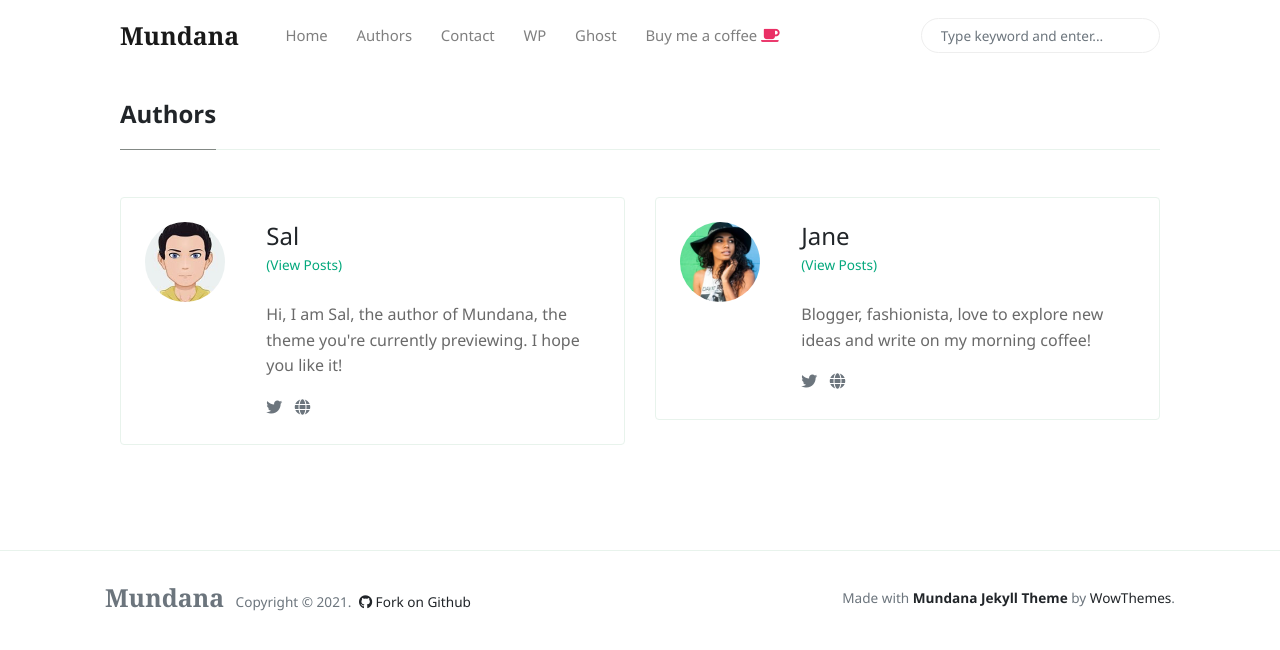
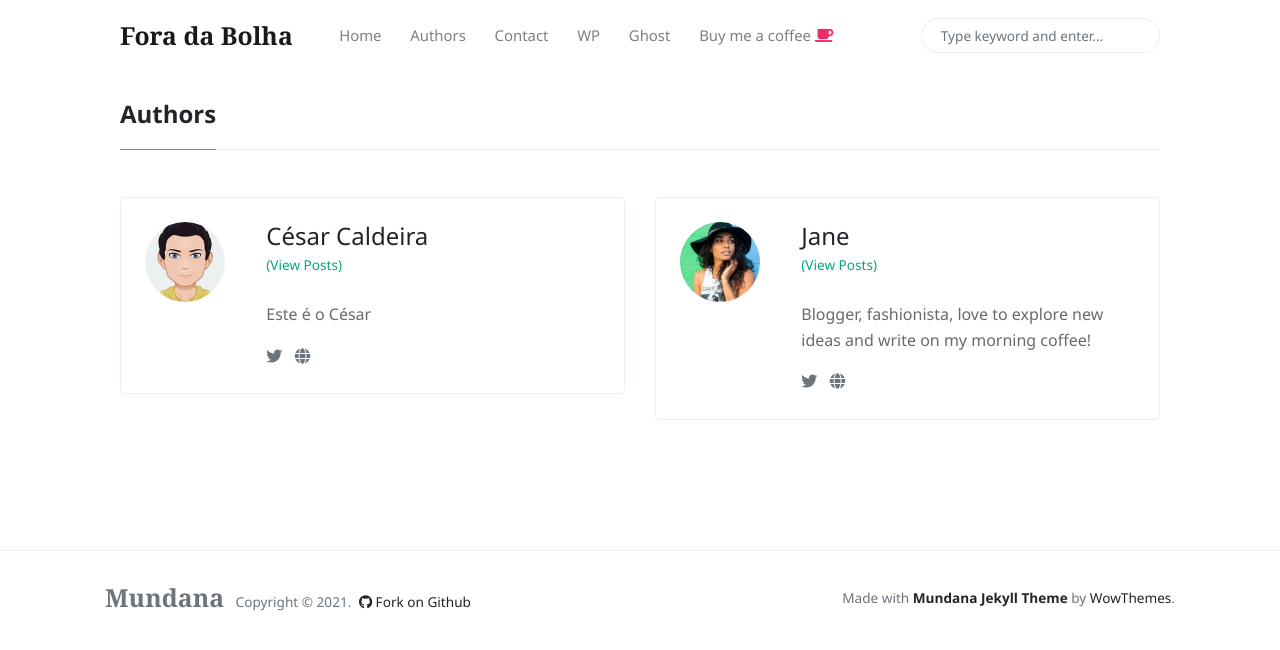
Before and after one commit to Fora-da-Bolha/fora-da-bolha.github.io, a Jekyll site: the page built from _pages/authors-list.html, in a window 1280 px wide. Shown: the top 650 px of the page. Built offline with Jekyll 4.4.1, drawn with Linux system fonts in a browser that asks for light colours; nearby versions of some CDN libraries.

Commit message:
Update _config.yml

```diff
--- a/_config.yml
+++ b/_config.yml
@@ -1,11 +1,11 @@
 # Site
-name: 'Mundana'
-description: 'Mundana is a free Jekyll theme for awesome people like you, Medium like.'
+name: 'Fora da Bolha'
+description: 'Esta é a descrição do nosso pequeno site. Still working on things.'
 logo: 'assets/images/logo.png'
 favicon: 'assets/images/favicon.ico'
 baseurl: ''
 disqus: 'demowebsite'
-email: 'wowthemesnet@gmail.com'
+email: 'geral@foradabolha.pt'
 mailchimp-list: 'https://wowthemes.us11.list-manage.com/subscribe/post?u=8aeb20a530e124561927d3bd8&amp;id=8c3d2d214b'
 
 include: ["_pages"]
@@ -19,12 +19,12 @@ plugins:
   - jekyll-seo-tag
 
 authors:
-    sal:
-      name:           Sal
+    cesar:
+      name:           César Caldeira
       site:           https://www.wowthemes.net
       avatar:         /assets/images/avatar1.jpg
-      bio:            "Hi, I am Sal, the author of Mundana, the theme you're currently previewing. I hope you like it!"
-      email:          wowthemesnet@gmail.com
+      bio:            "Este é o César"
+      email:          cesar@foradabolha.pt
       twitter:        https://twitter.com/wowthemesnet
 
     jane:
```
